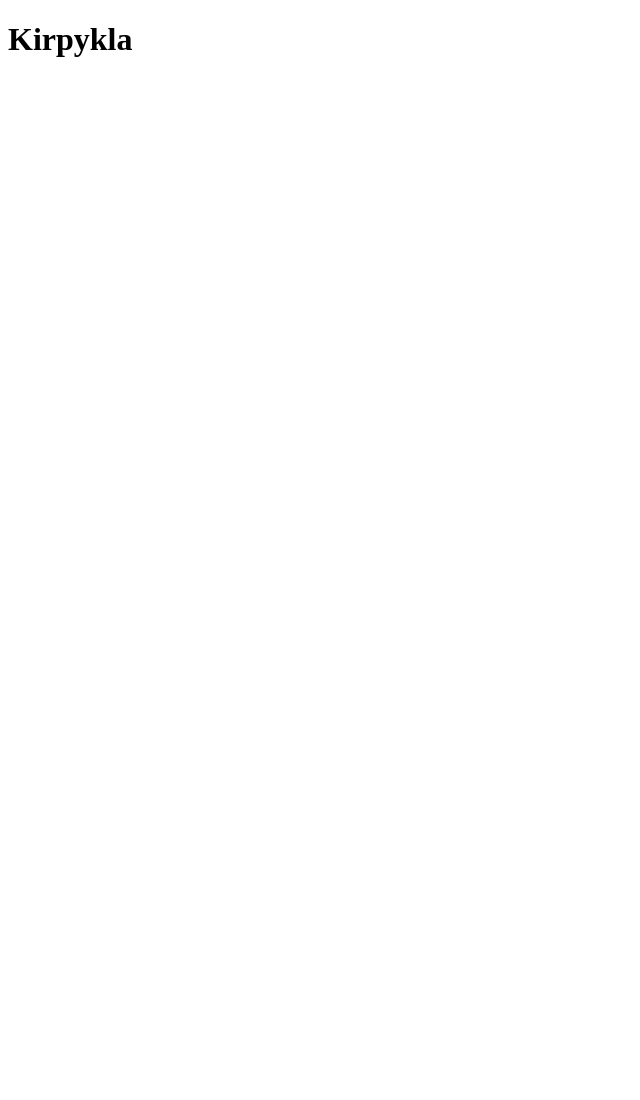
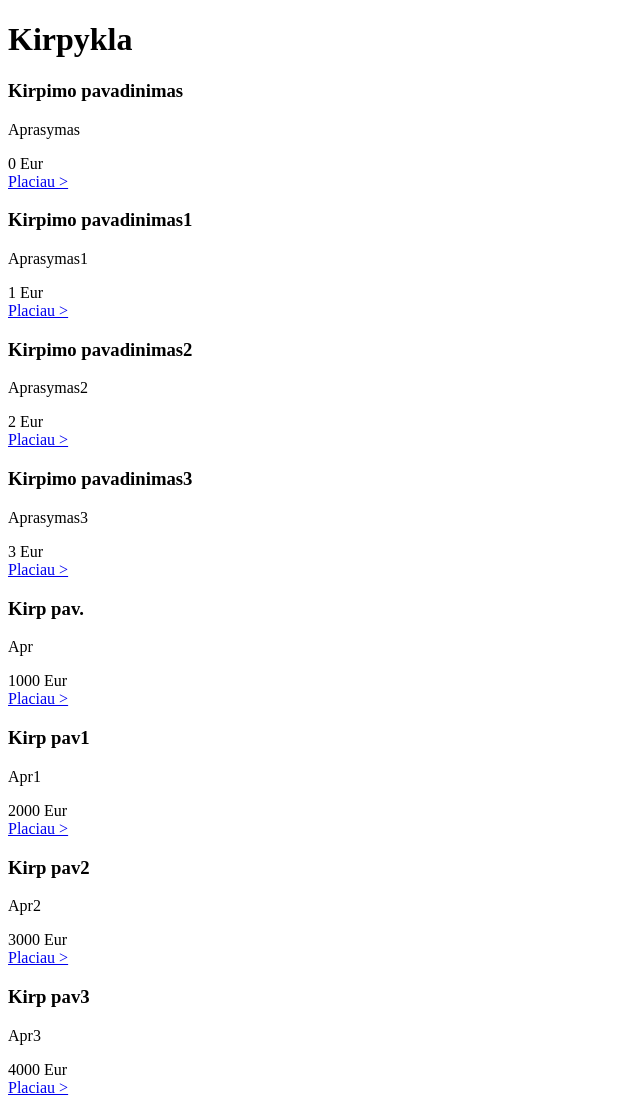
Before and after one commit to front-end-by-rimantas/Nijoles-kirpykla, a plain HTML site: page index.html in a window 1280 px wide. Shown: the whole page, without its empty margins (0-640 px from the left). Before the commit the page ends 800 px from the top, so only its background shows below. Drawn offline with Linux system fonts and the light colour scheme.

Commit message:
generated data

```diff
--- a/index.html
+++ b/index.html
@@ -10,6 +10,7 @@
 <body>
     <h1>Kirpykla</h1>
     <div class="services">
+
         <!-- <div class="service">
             <h3>Kirpimo pavadinimas</h3>
             <p>Trumpas apraymas</p>
@@ -17,6 +18,10 @@
             <a href="#">Placiau ></a>
         </div> -->
     </div>
+    <div class="services2">
+
+    </div>
+    <script src="./js/main.js" type="module"></script>
 </body>
 
 </html>
--- /dev/null
+++ b/js/data2.js
@@ -0,0 +1,28 @@
+const kirpyklaData2 = [
+    {
+        label: 'Kirp pav.',
+        description: 'Apr',
+        price: 1000.00,
+        link: 'www.google.com'
+    },
+    {
+        label: 'Kirp pav1',
+        description: 'Apr1',
+        price: 2000.00,
+        link: '#'
+    },
+    {
+        label: 'Kirp pav2',
+        description: 'Apr2',
+        price: 3000.00,
+        link: '#'
+    },
+    {
+        label: 'Kirp pav3',
+        description: 'Apr3',
+        price: 4000.00,
+        link: '#'
+    },
+];
+
+export { kirpyklaData2 }
--- /dev/null
+++ b/js/generateData.js
@@ -0,0 +1,22 @@
+function generateData(data, selector) {
+    console.log(data);
+    console.log(selector);
+    let HTML = '';
+    for (let i = 0; i < data.length; i++) {
+        const kirpimas = data[i];
+        HTML += `<div class="service">
+            <h3>${kirpimas.label}</h3>
+            <p>${kirpimas.description}</p>
+            <div class="price">${kirpimas.price} Eur</div>
+            <a href="${kirpimas.link}">Placiau ></a>
+            </div>`
+    }
+
+    // console.log(HTML);
+
+    const DOM = document.querySelector(selector);
+    DOM.innerHTML = HTML
+
+    return HTML;
+}
+export { generateData }
--- a/js/main.js
+++ b/js/main.js
@@ -1 +1,6 @@
 console.log('Kirpykla veikia!');
+import { kirpyklaData } from './data.js';
+import { generateData } from './generateData.js';
+import { kirpyklaData2 } from './data2.js';
+generateData(kirpyklaData2, '.services2');
+generateData(kirpyklaData, '.services');
```
